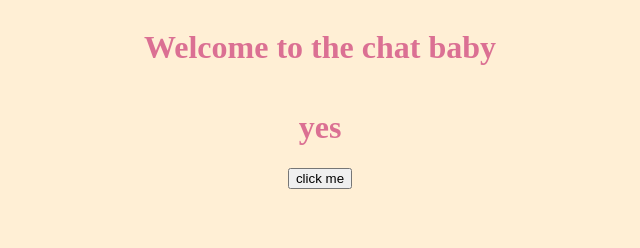
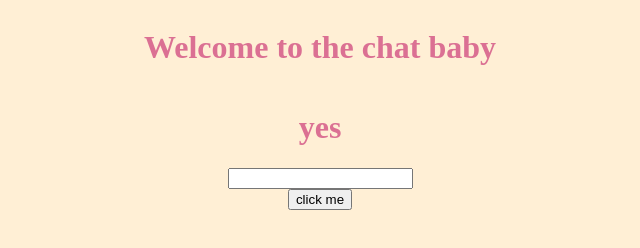
Before and after one commit to lukecamelo/socket-chat, a website: page index.html in a window 1280 px wide. Both pictures are taken after a click on the button "click me". Shown: the whole page, without its empty margins (320-960 px from the left). Drawn offline with nearby package versions, Linux system fonts and the light colour scheme; no server answers.

Commit message:
Client can now send chat messages to socket

```diff
--- a/index.html
+++ b/index.html
@@ -11,8 +11,10 @@
     <div class="container">
       <h1 class="header">Welcome to the chat baby</h1>
       <h1>yes</h1>
+      <input type="text" id="chat-input" />
       <button id="button">click me</button>
     </div>
-    <script src="index.js"></script>
+    <script src="https://cdnjs.cloudflare.com/ajax/libs/socket.io/2.0.4/socket.io.js"></script>
+    <script src="main.js"></script>
   </body>
 </html>
--- a/index.js
+++ b/main.js
@@ -1,4 +1,6 @@
 const button = document.querySelector('#button')
+const input = document.querySelector('#chat-input')
+const socket = io.connect('http://localhost:3000')
 
 const getMessage = () => {
   fetch('http://localhost:3000/', {
@@ -6,12 +8,13 @@ const getMessage = () => {
     headers: {
       'Content-Type': 'application/json'
     }
-    // mode: 'cors'
   })
     .then(res => res.json())
     .then(res => console.log(res))
 }
 
 button.addEventListener('click', () => {
-  getMessage()
+  socket.emit('chat message', input.value)
+  input.value = ''
+  return false
 })
```
Also changed, not shown: app.js (+8 -0 lines).
